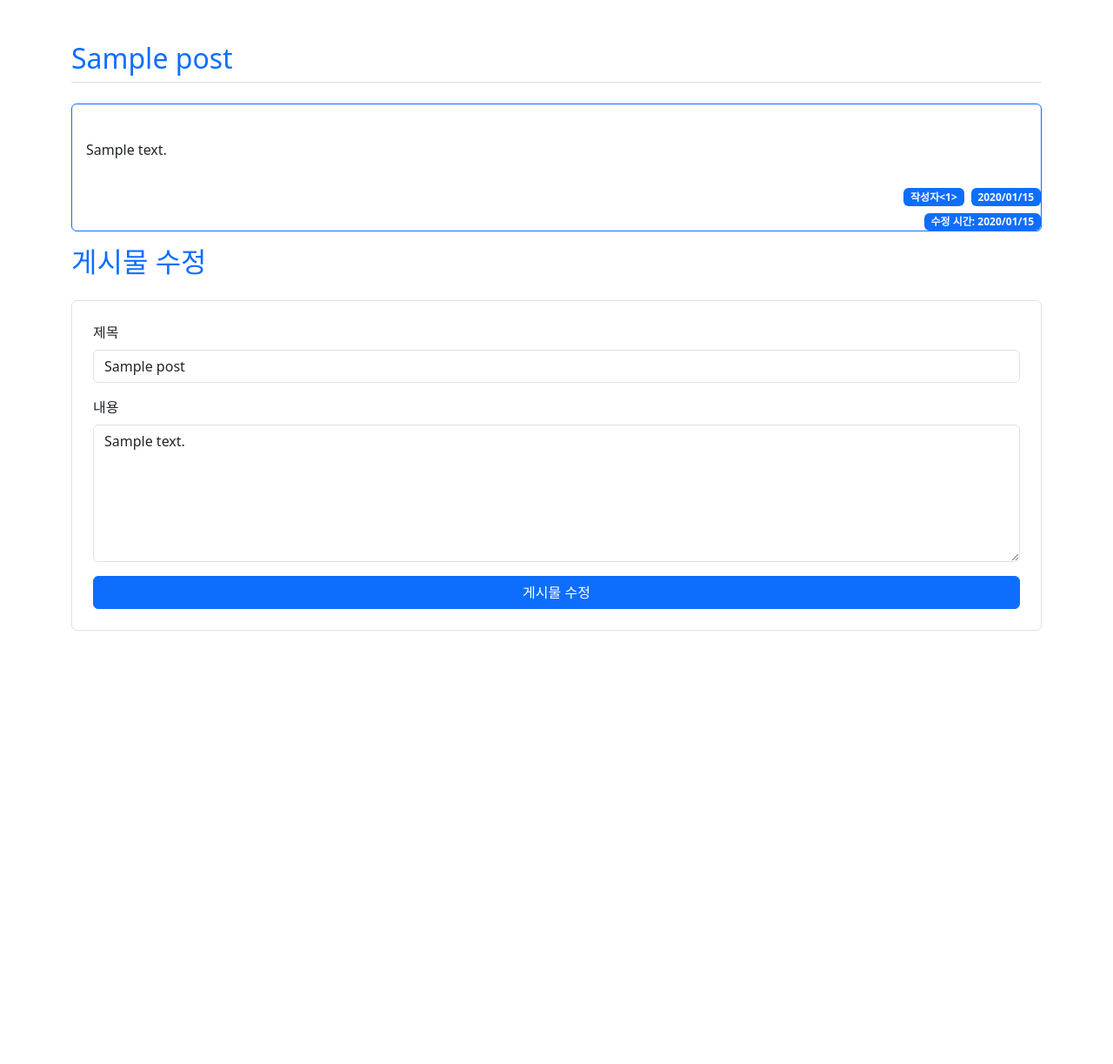
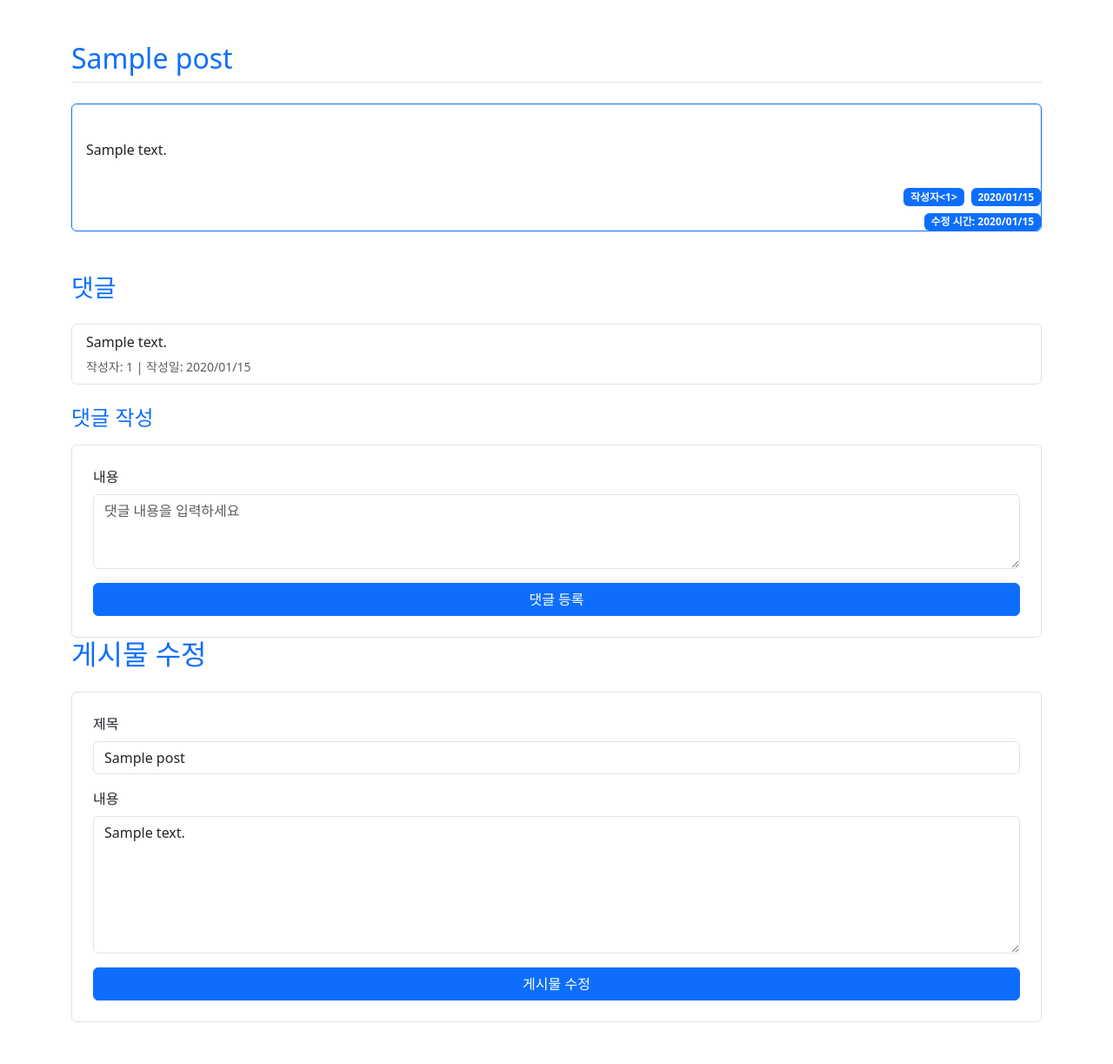
Before and after one commit to TakSung/web-board, a Flask app: template templates/post_detail.html in a window 1280 px wide. Shown: the whole page at 87% size. Before the commit the page ends 725 px from the top, so only its background shows below. Run offline with Flask 2, Linux system fonts and the light colour scheme; the template is opened without the code that fills it: most values are stand-ins (such as "Sample title", 1, 10 or a date in 2020).

Commit message:
💩 save code

```diff
--- a/templates/post_detail.html
+++ b/templates/post_detail.html
@@ -26,6 +26,33 @@
             </div>
         </div>
 
+        <!-- 댓글 목록 -->
+        <h3 class="mt-5 mb-4 text-primary">댓글</h3>
+        <div class="list-group mb-4">
+            {% for comment in comments %}
+            {% if comment.post_id == post.id %}
+            <div class="list-group-item">
+                <p class="mb-1">{{ comment.content }}</p>
+                <small class="text-muted">
+                    작성자: {{ comment.user_id }} | 작성일: {{ comment.create_time.strftime('%Y/%m/%d') }}
+                </small>
+            </div>
+            {% endif %}
+            {% endfor %}
+        </div>
+
+        <!-- 댓글 작성 폼 -->
+        <h4 class="mb-3 text-primary">댓글 작성</h4>
+        <form action="{{ url_for('add_comment', post_id=post.id) }}" method="POST" class="border p-4 rounded">
+            <div class="mb-3">
+                <label for="comment_content" class="form-label">내용</label>
+                <textarea name="content" class="form-control" id="comment_content" rows="3" placeholder="댓글 내용을 입력하세요" required></textarea>
+            </div>
+            <input type="hidden" name="user_id" value="{{ current_user.id }}"> <!-- 현재 사용자 ID -->
+            <button type="submit" class="btn btn-primary w-100">댓글 등록</button>
+        </form>
+
+
         <!-- 게시물 수정 폼 -->
         <h2 class="mb-4 text-primary">게시물 수정</h2>
         <form action="/post/edit" method="POST" class="border p-4 rounded">
```
